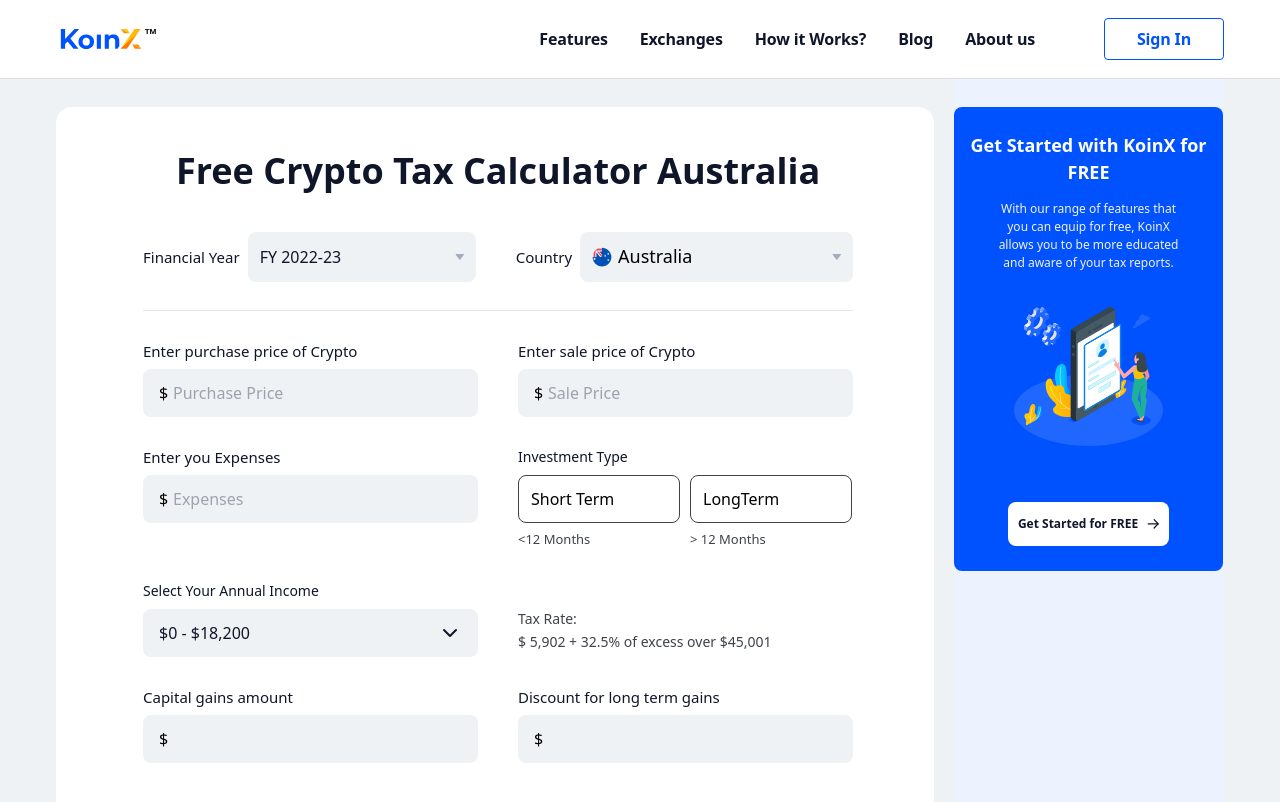
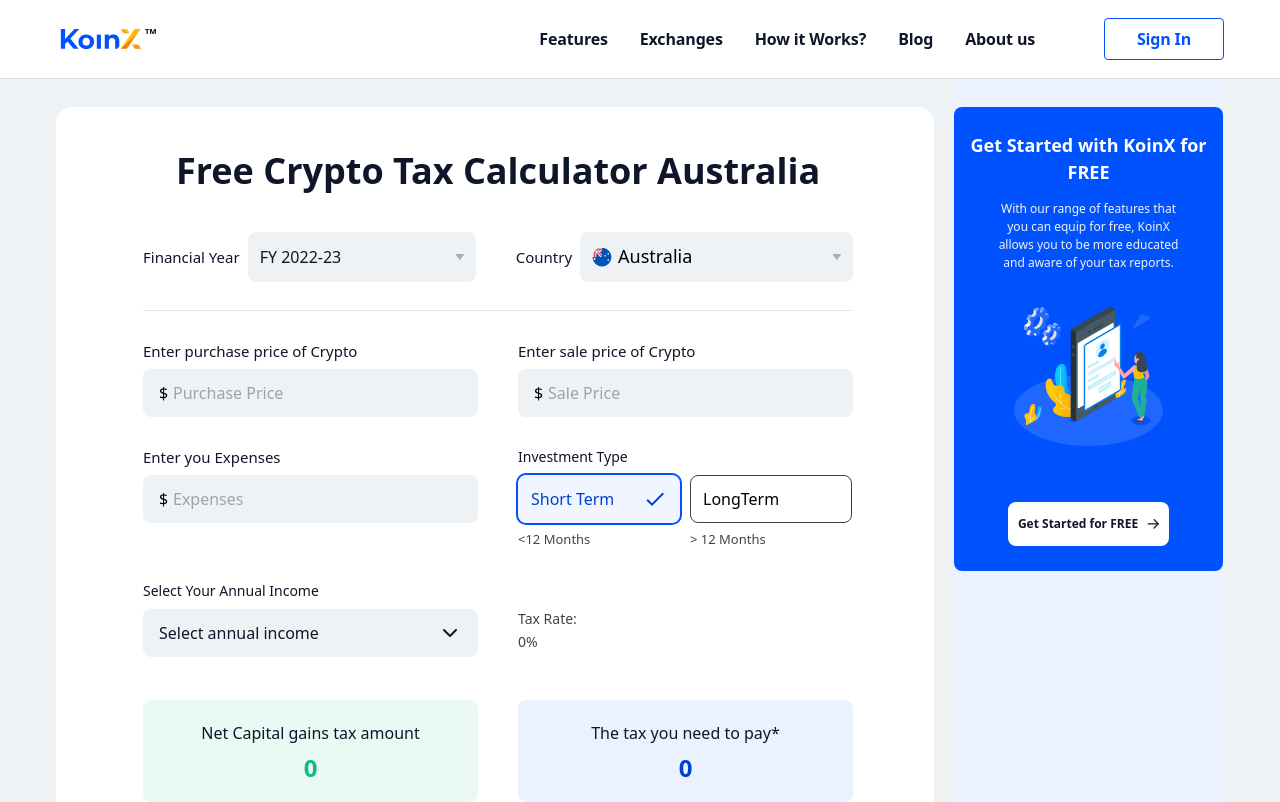
Before and after one commit to Devang1224/CryptoCalculator, a Next.js app: page / in a window 1280 px wide. Shown: the top 802 px of the page. Built offline with nearby package versions, Linux system fonts and the light colour scheme.

Commit message:
feat: added functionality

```diff
--- a/package.json
+++ b/package.json
@@ -13,6 +13,7 @@
     "@radix-ui/react-select": "^2.0.0",
     "class-variance-authority": "^0.7.0",
     "clsx": "^2.0.0",
+    "lodash": "^4.17.21",
     "lucide-react": "^0.292.0",
     "next": "14.0.1",
     "react": "^18",
@@ -22,6 +23,7 @@
     "tailwindcss-animate": "^1.0.7"
   },
   "devDependencies": {
+    "@types/lodash": "^4.14.201",
     "@types/node": "^20",
     "@types/react": "^18",
     "@types/react-dom": "^18",
--- a/src/components/LeftCalculator/CapitalAndDiscount.tsx
+++ b/src/components/LeftCalculator/CapitalAndDiscount.tsx
@@ -1,4 +1,10 @@
+import { useResultContext } from "@/context/ResultContext";
+
 const CapitalAndDiscount = () => {
+
+  const {result} = useResultContext();
+
+
   return (
     <div className="flex flex-col gap-[20px] md:gap-[40px] md:flex-row">
 
@@ -7,17 +13,10 @@
         <p className="text-grey1 text-[15px] leading-[24px]">
           Capital gains amount
         </p>
-        <div className="relative">
-          <span className="absolute left-[16px] top-[50%] translate-y-[-50%]">
-            $
-          </span>
-          <input
-            type="number"
-            className="text-grey1 leading-[19px] w-full px-[16px] py-[14.5px] pl-[30px] rounded-[8px] bg-[#EFF2F5]
-                   outline-none outline-offset-0 focus:outline-[#0052FE] focus:bg-white focus:outline-[1px]
-                   "
-          />
-        </div>
+          <div className="text-grey1 w-full px-[16px] py-[14.5px] font-medium rounded-[8px] bg-[#EFF2F5]
+                      md:text-[18px] md:leading-normal">
+            $ {result.capitalGain}
+          </div>
       </div>
 
  {/* Discount input  */}
@@ -25,17 +24,10 @@
         <p className="text-grey1 text-[15px] leading-[24px]">
         Discount for long term gains
         </p>
-        <div className="relative">
-          <span className="absolute left-[16px] top-[50%] translate-y-[-50%]">
-            $
-          </span>
-          <input
-            type="number"
-            className="text-grey1 leading-[19px] w-full px-[16px] py-[14.5px] pl-[30px] rounded-[8px] bg-[#EFF2F5]
-                   outline-none outline-offset-0 focus:outline-[#0052FE] focus:bg-white focus:outline-[1px]
-                   "
-          />
-        </div>
+        <div  className="text-grey1 w-full px-[16px] overflow-x-auto py-[14.5px] font-medium rounded-[8px] bg-[#EFF2F5]
+                      md:text-[18px] md:leading-normal">
+            $ {result.longTermGain}
+          </div>
       </div>
     </div>
   );
--- a/src/components/LeftCalculator/ExpensesAndTerm.tsx
+++ b/src/components/LeftCalculator/ExpensesAndTerm.tsx
@@ -1,11 +1,23 @@
 import { useState } from "react";
 import Image from "next/image";
 import RadioTick from "@/assets/radioTick.svg"
-
+import {debounce} from "lodash"
+import { useResultContext } from "@/context/ResultContext";
 
 const ExpensesAndTerm = () => {
 
-    const[term,setTerm] = useState("");
+    const [term, setTerm] = useState("");
+
+    const {result,setResult} = useResultContext();
+
+  const handleExpensesChange = debounce((e) => {
+      const expenses = e.target.value;
+      (expenses>0) && setResult((prev) => ({ ...prev, expenses }));
+    }, 500);
+
+    const handleTermChange = (term:string)=>{
+        setResult((prev)=>({...prev,investmentType:term}))
+    }
 
 
     return (
@@ -26,6 +38,7 @@
               className="text-grey1 leading-[19px] w-full px-[16px] py-[14.5px] pl-[30px] rounded-[8px] bg-[#EFF2F5]
                    outline-none outline-offset-0 focus:outline-[#0052FE] focus:bg-white focus:outline-[1px]
                    "
+              onChange = {handleExpensesChange}
             />
           </div>
         </div>
@@ -40,12 +53,12 @@
               <div
                 className={`h-[48px] flex items-center cursor-pointer px-[8px] py-[14.5px] pr-[6px] text-gray1 rounded-[8px] border border-[#3E424A]
                             sm-2:px-[12px]
-                  ${ term === "short" && `outline outline-2 border-transparent text-[#0141CF] bg-[#0052FE0F] outline-[#0052FE]`}  `}
-                  onClick={() => setTerm("short")}
+                  ${result.investmentType === "short" && `outline outline-2 border-transparent text-[#0141CF] bg-[#0052FE0F] outline-[#0052FE]`}  `}
+                  onClick={() => handleTermChange("short")}
               >
                 <p className="flex items-center justify-between w-full">
                   Short Term
-                  {term === "short" && (<Image src={RadioTick} alt="" width={32} height={32} className="w-[20px] h-[20px] sm-2:w-[32px] sm-2:h-[32px] md:w-[24px] md:h-[24px]"/>)}
+                  {result.investmentType === "short" && (<Image src={RadioTick} alt="" width={32} height={32} className="w-[20px] h-[20px] sm-2:w-[32px] sm-2:h-[32px] md:w-[24px] md:h-[24px]"/>)}
                 </p>
               </div>
               <p className="text-[13px] leading-[24px] text-[#3E424A] font-medium mt-[4px]">{`<12 Months`}</p>
@@ -55,12 +68,12 @@
               <div
                 className={`h-[48px] flex items-center cursor-pointer px-[8px] pr-[6px] py-[14.5px] text-gray1 rounded-[8px] border border-[#3E424A]
                            sm-2:px-[12px]
-                ${term === "long" && `outline outline-2 border-transparent text-[#0141CF] bg-[#0052FE0F] outline-[#0052FE]`}`}
-                 onClick={() => setTerm("long")}
+                ${result.investmentType === "long" && `outline outline-2 border-transparent text-[#0141CF] bg-[#0052FE0F] outline-[#0052FE]`}`}
+                 onClick={() => handleTermChange("long")}
                >
                 <p className="flex items-center justify-between w-full">
                   LongTerm
-                  {term === "long" && ( <Image src={RadioTick}alt=""width={32}height={32} className="w-[20px] h-[20px] sm-2:w-[32px] sm-2:h-[32px] md:w-[24px] md:h-[24px]"/>)}
+                  {result.investmentType === "long" && ( <Image src={RadioTick}alt=""width={32}height={32} className="w-[20px] h-[20px] sm-2:w-[32px] sm-2:h-[32px] md:w-[24px] md:h-[24px]"/>)}
                 </p>
               </div>
               <p className="text-[13px] leading-[24px] text-[#3E424A] font-medium mt-[4px]">{`> 12 Months`}</p>
--- a/src/components/LeftCalculator/IncomAndTaxRate.tsx
+++ b/src/components/LeftCalculator/IncomAndTaxRate.tsx
@@ -1,4 +1,3 @@
-
 import {
   Select,
   SelectContent,
@@ -6,13 +5,26 @@
   SelectTrigger,
   SelectValue,
 } from "@/components/ui/select"
+import { resultContext, useResultContext } from "@/context/ResultContext";
 import { cn } from "@/lib/utils";
+import { useContext } from "react";
 
 const IncomAndTaxRate = () => {
 
+ const {result,setResult} = useResultContext();
 
 
-    return (
+ const handleIncomeChange = (value:string)=>
+ {
+     setResult((prev)=>(
+        {  ...prev,
+           income:value,
+        }
+     ))
+ }
+
+
+return (
       <div className="flex flex-col gap-[8px] md:flex-row md:gap-[40px]">
 
 {/* Annual Income Input */}
@@ -21,15 +33,15 @@
             Select Your Annual Income
           </p>
           <div className="">
-            <Select>
+            <Select onValueChange={handleIncomeChange}>
               <SelectTrigger
                 className={cn(
-                  "outline-none border-none w-full px-[16px] text-grey1 appearance-none py-[14.5px] rounded-[8px] outline-none bg-[#EFF2F5]"
+                  "border-none w-full px-[16px] text-grey1 appearance-none py-[14.5px] rounded-[8px] outline-none bg-[#EFF2F5]"
                 )}
               >
-                <SelectValue placeholder="$0 - $18,200" />
+                <SelectValue placeholder="Select annual income" />
               </SelectTrigger>
-              <SelectContent>
+              <SelectContent >
               <SelectItem value="0-18200">$0 - $18,200</SelectItem>
                 <SelectItem value="18201-45000">$18,201 - $45,000</SelectItem>
                 <SelectItem value="45001-120000">$45,001 - $120,000</SelectItem>
@@ -47,7 +59,7 @@
                          lg:text-[14px]
                        sm-2:text-[12px]
                ">
-             $ 5,902 + 32.5% of excess over $45,001
+            {result.taxRate}
           </p>
         </div>
 
--- a/src/components/LeftCalculator/PurchaseAndSales.tsx
+++ b/src/components/LeftCalculator/PurchaseAndSales.tsx
@@ -1,4 +1,22 @@
+import { useResultContext } from "@/context/ResultContext";
+import { debounce } from 'lodash';
+
 const PurchaseAndSales = () => {
+
+  const {setResult} = useResultContext();
+
+
+const handlePurchasePriceChange = debounce((e)=>{
+        const purchasePrice = e.target.value;
+        setResult((prev)=>({ ...prev, purchasePrice}))
+ }, 500);
+
+
+ const handleSalePriceChange = debounce((e)=>{
+      const salePrice = e.target.value;
+      setResult((prev)=>( { ...prev, salePrice}))
+}, 500);
+
     return (
         <div className="flex flex-col gap-[20px] md:flex-row md:gap-[40px] ">
 
@@ -17,6 +35,7 @@
               className="text-grey1 leading-[19px] w-full px-[16px] py-[14.5px] pl-[30px] rounded-[8px] bg-[#EFF2F5]
                    outline-none outline-offset-0 focus:outline-[#0052FE] focus:bg-white focus:outline-[1px]
                    "
+              onChange={handlePurchasePriceChange}
             />
           </div>
         </div>
@@ -36,6 +55,7 @@
               className="text-grey1 leading-[19px] w-full px-[16px] py-[14.5px] pl-[30px] rounded-[8px] bg-[#EFF2F5]
                    outline-none outline-offset-0 focus:outline-[#0052FE] focus:bg-white focus:outline-[1px]
                    "
+              onChange = {handleSalePriceChange}
             />
           </div>
         </div>
--- a/src/components/LeftCalculator/Results.tsx
+++ b/src/components/LeftCalculator/Results.tsx
@@ -1,19 +1,24 @@
+import { useResultContext } from "@/context/ResultContext";
+
 const Results = () => {
+
+ const {result} = useResultContext();
+
     return (
         <div className="mt-[15px] flex flex-col gap-[20px] items-center justify-center
                       sm:flex-row md:gap-[40px]"
           >
             <div className="bg-[#EBF9F4] px-[35.5px] py-[20.5px] rounded-[8px] font-medium text-grey1 flex text-center flex-col gap-[8px] items-center
-                     sm:px-[25.5px] flex-1 lg:max-w-[335px]
+                     sm:px-[25.5px] flex-1 min-w-[292px] lg:max-w-[335px]
             ">
                <p className="">Net Capital gains tax amount</p>
-               <p className="font-bold text-[24px] leading-[29px] text-green1">$ 2,500</p>
+               <p className="font-bold text-[24px] leading-[29px] text-green1">{result.netCapitalGain}</p>
             </div>
             <div className="bg-[#EBF2FF] px-[35.5px] py-[20.5px] rounded-[8px] font-medium text-grey1 flex text-center flex-col gap-[8px] items-center
-            flex-1 sm:px-[25.5px] lg:max-w-[335px]
+            flex-1 sm:px-[25.5px] min-w-[292px] lg:max-w-[335px]
             ">
-               <p className="">Net Capital gains tax amount</p>
-               <p className="font-bold text-[24px] leading-[29px] text-[#0141CF]">$ 2,500</p>
+               <p className="">The tax you need to pay*</p>
+               <p className="font-bold text-[24px] leading-[29px] text-[#0141CF]">{result.taxToBePaid}</p>
             </div>
         </div>
     );
--- a/src/components/LeftCalculator/index.tsx
+++ b/src/components/LeftCalculator/index.tsx
@@ -5,8 +5,11 @@
 import CapitalAndDiscount from './CapitalAndDiscount';
 import Results from './Results';
 import Faqs from '@/components/FAQs';
+import { useResultContext } from '@/context/ResultContext';
 
 const LeftCalculator = () => {
+
+  const {result} = useResultContext();
 
 
     return (
@@ -30,7 +33,7 @@
             <PurchaseAndSales/>
             <ExpensesAndTerm/>
             <IncomAndTaxRate/>
-            <CapitalAndDiscount/>
+            {result.investmentType==="long" && <CapitalAndDiscount/>}
             <Results/>
           </div>
 
--- /dev/null
+++ b/src/context/ResultContext.tsx
@@ -0,0 +1,110 @@
+import {createContext,ReactNode, useContext, useState,Dispatch, SetStateAction, useEffect, useCallback } from "react";
+
+interface Result {
+    purchasePrice:number,
+    salePrice:number,
+    expenses:number,
+    investmentType:string,
+    income: string,
+    taxRate: string,
+    capitalGain:number,
+    longTermGain:number,
+    netCapitalGain:number,
+    taxToBePaid:number,
+  }
+
+  interface ResultContextType {
+    result: Result;
+    setResult: Dispatch<SetStateAction<Result>>;
+  }
+
+  export const resultContext = createContext<ResultContextType | undefined>(undefined);
+
+
+const ResultContextProvider: React.FC<{children: ReactNode}> = ({ children }) => {
+
+const[result,setResult] = useState<Result>({
+    purchasePrice:0,
+    salePrice:0,
+    expenses:0,
+    investmentType:"short",
+    income: "",
+    taxRate: "0%",
+    capitalGain:0,
+    longTermGain:0,
+    netCapitalGain:0,
+    taxToBePaid:0,
+})
+
+
+const calculateCapitalGain = useCallback(() => {
+
+  const rawCapitalGain = result.salePrice - result.purchasePrice - result.expenses;
+  const capitalGain = parseFloat(rawCapitalGain.toFixed(2));
+  let discountOnLongTerm = 0;
+
+  if (result.investmentType === "long" && capitalGain >= 0) {
+    discountOnLongTerm = parseFloat((0.5 * capitalGain).toFixed(2));
+  }
+
+  const netCapitalGain = result.investmentType === "long"
+  ? parseFloat((capitalGain - discountOnLongTerm).toFixed(2))
+  : capitalGain;
+
+  setResult((prev) => ({ ...prev,
+                       capitalGain,
+                       longTermGain:discountOnLongTerm,
+                       netCapitalGain
+                      }));
+
+}, [result.salePrice, result.purchasePrice, result.expenses,result.investmentType]);
+
+useEffect(() => {
+  calculateCapitalGain();
+}, [calculateCapitalGain]);
+
+
+const changeTaxRate = useCallback(() => {
+    const IncomeToTaxRate = {
+      "0-18200": "0%",
+      "18201-45000": "Nil + 19% of the excess over $18,200",
+      "45001-120000": "$5,092 + 32.5% of the excess over $45,000",
+      "120001-180000": "$29,467 + 37% of the excess over $120,000",
+      "180001+": "$51,667 + 45% of the excess over $180,000"
+    };
+
+    const IncomeToTax = {
+      "0-18200": 0,
+      "18201-45000": 19,
+      "45001-120000": 32.5,
+      "120001-180000": 37,
+      "180001+": 45,
+    }
+
+  const taxToBePaid = IncomeToTax[result.income as keyof typeof IncomeToTax]/100 * result.netCapitalGain;
+ const taxRate = IncomeToTaxRate[result.income as keyof typeof IncomeToTaxRate];
+
+taxRate && setResult((prev)=>({ ...prev, taxRate,taxToBePaid}))
+
+  }, [result.income]);
+
+
+  useEffect(() => {
+    changeTaxRate();
+  }, [changeTaxRate]);
+
+
+
+
+    return (
+        <resultContext.Provider value={{result,setResult}}>
+            {children}
+        </resultContext.Provider>
+    );
+}
+
+export const useResultContext = ()=>{
+    return useContext(resultContext)!;
+}
+
+export default ResultContextProvider;
--- a/src/pages/index.tsx
+++ b/src/pages/index.tsx
@@ -5,21 +5,24 @@
 import Subscribe from '@/components/SubscribeWindow'
 import Head from 'next/head'
 import Body from '@/components/Body'
+import ResultContextProvider from '@/context/ResultContext'
 
 const inter = Inter({ subsets: ['latin'] })
 
 export default function Home() {
   return (
     <>
-    <Head>
+      <Head>
         <title>KoinX</title>
-    </Head>
-   <div>
-     <NavBar/>
-     <Body/>
-     <Subscribe/>
-     <Footer/>
-   </div>
-   </>
-  )
+      </Head>
+      <ResultContextProvider>
+        <div>
+          <NavBar />
+          <Body />
+          <Subscribe />
+          <Footer />
+        </div>
+      </ResultContextProvider>
+    </>
+  );
 }
--- a/src/utils/data/faqs.ts
+++ b/src/utils/data/faqs.ts
@@ -60,4 +60,5 @@
       question: "Do I have to pay tax if I transfer crypto from one wallet to another?",
       answer: "Transferring cryptocurrency from one wallet to another that you own in Australia is not subject to tax, as it is not recognised as a taxable event, and capital gains tax is not triggered. Nevertheless, it's essential to keep detailed records of these transfers, particularly if you are utilising automated crypto tax software like KoinX. KoinX, as a reliable crypto tax software, can streamline the process, making it easier to maintain accurate and efficient tax records and reporting while ensuring compliance with Australian tax regulations."
     },
+
   ];
```
Also changed, not shown: 1 other file (tests, documents, lock files or other folders).
